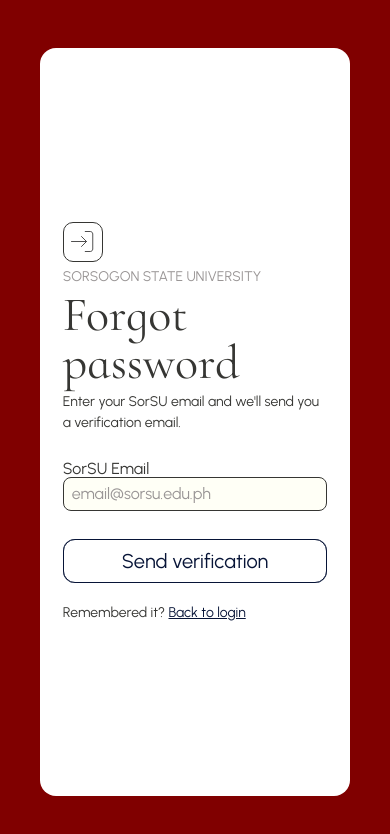
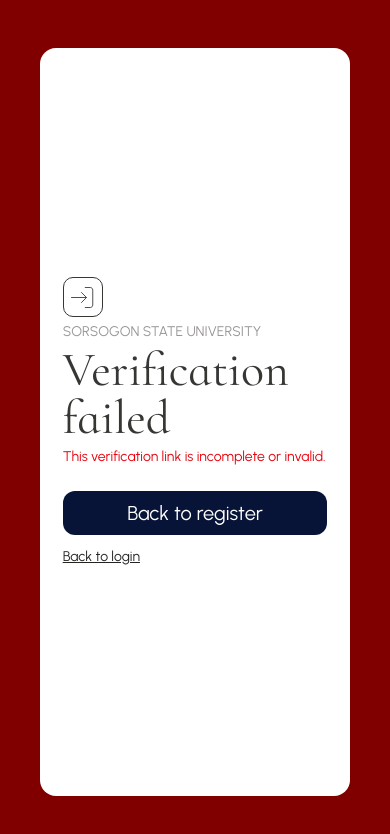
Before and after one commit to myaano/Capstone, a Next.js app: page /verify-email in a window 390 px wide. Shown: the top 834 px of the page. Built offline with nearby package versions, Linux system fonts and the light colour scheme; a web font is replaced by a local one.

Commit message:
verify-email fix

```diff
--- a/src/app/verify-email/page.js
+++ b/src/app/verify-email/page.js
@@ -1,62 +1,83 @@
 "use client";
+
+import { useEffect, useRef, useState } from "react";
 import Image from "next/image";
+import Link from "next/link";
 import Rizal from "../../../public/Rizal.jpg";
-import Link from "next/link";
-import { useState, useEffect } from "react";
 
-const API = "https://capstone-backend-1yta.onrender.com/api";
+const API_URL = "https://capstone-backend-1yta.onrender.com";
 
-// Pulls the message out of a failed response so the page shows the backend's
-// own error: the first field error for Laravel validation failures
-// ({ message, errors: { field: [..] } }), otherwise the top-level message.
-async function backendError(res) {
-  const data = await res.json().catch(() => null);
-  const firstFieldError = data?.errors
-    ? Object.values(data.errors)[0]?.[0]
-    : null;
-  return firstFieldError || data?.message || `Request failed (${res.status})`;
+// This page is where the "Verify email" button in the email lands, e.g.
+//   /verify-email?id=1&hash=abc123&expires=1760000000&signature=xyz
+// It calls the backend's signed route with the same expires + signature.
+// No email input needed: the user was already identified by the link itself.
+export default function VerifyEmailPage() {
+  const [status, setStatus] = useState("loading"); // "loading" | "success" | "error"
+  const [message, setMessage] = useState("");
+  const hasRun = useRef(false);
+
+  useEffect(() => {
+    // dev strict mode runs effects twice; the link should only be used once
+    if (hasRun.current) return;
+    hasRun.current = true;
+
+    const params = new URLSearchParams(window.location.search);
+    const id = params.get("id");
+    const hash = params.get("hash");
+    const expires = params.get("expires");
+    const signature = params.get("signature");
+
+    if (!id || !hash || !expires || !signature) {
+      setStatus("error");
+      setMessage("This verification link is incomplete or invalid.");
+      return;
     }
 
-async function post(path, body) {
-  return fetch(`${API}${path}`, {
-    method: "POST",
-    headers: {
-      "Content-Type": "application/json",
-      Accept: "application/json",
-    },
-    body: JSON.stringify(body),
-  });
+    // IMPORTANT: only forward `expires` and `signature`. Laravel's signature
+    // covers the whole query string, so extra params (like id/hash) would make
+    // the signature invalid.
+    const query = `expires=${encodeURIComponent(expires)}&signature=${encodeURIComponent(signature)}`;
+
+    fetch(`${API_URL}/api/email/verify/${id}/${hash}?${query}`, {
+      headers: { Accept: "application/json" },
+    })
+      .then(async (res) => {
+        const data = await res.json().catch(() => ({}));
+        if (res.ok) {
+          setStatus("success");
+          setMessage(
+            data.message || "Your email has been verified. You can now log in.",
+          );
+          return;
         }
-
-const inputClass =
-  "rounded-lg border border-[#363633] bg-[#fffff6] px-2 py-1 text-[#363633] outline-[#363633] placeholder:text-[#999595]";
-
-// Animated button, same style as the login page
-function PrimaryButton({ children, loading, onClick, type = "submit" }) {
-  return (
-    <div
-      className={`group relative flex w-full cursor-pointer active:opacity-70 ${
-        loading ? "pointer-events-none opacity-60" : ""
-      }`}
-    >
-      <button
-        type={type}
-        onClick={onClick}
-        disabled={loading}
-        className="flex w-full items-center justify-center rounded-xl bg-[#071437] p-2 text-xl text-white"
-      >
-        {children}
-      </button>
-      <div className="pointer-events-none absolute inset-0 z-20 flex items-center justify-center rounded-xl border border-[#071437] bg-white text-xl text-[#071437] transition-[clip-path,background-color,color] duration-500 [clip-path:polygon(0_0%,101%_0%,101%_101%,0_101%)] group-hover:bg-white group-hover:text-[#071437] group-hover:[clip-path:polygon(0_0%,0%_0%,0%_101%,0_101%)]">
-        {loading ? "Please wait..." : children}
-      </div>
-    </div>
+        setStatus("error");
+        if (res.status === 403) {
+          setMessage(
+            "This link is invalid or has expired. Please register again or contact support.",
+          );
+        } else {
+          setMessage(
+            data.message || "Verification failed. Please try again later.",
           );
         }
+      })
+      .catch(() => {
+        setStatus("error");
+        setMessage("Could not reach the server. Please try again.");
+      });
+  }, []);
 
-// Left photo + quote panel
-function PhotoPanel() {
+  const title =
+    status === "loading"
+      ? "Verifying"
+      : status === "success"
+        ? "Verified"
+        : "Verification failed";
+
   return (
+    <div className="h-screen bg-[#800000] px-10 py-12">
+      <div className="flex h-full rounded-2xl">
+        {/* LEFT: photo + quote */}
         <div className="relative hidden w-[60%] overflow-hidden rounded-l-2xl bg-white lg:block">
           <div className="absolute h-full w-full">
             <Image
@@ -70,18 +91,17 @@
           </div>
           <div className="font-urbanist absolute bottom-20 z-10 pl-5 text-white select-none">
             <p className="text-5xl font-semibold">
-          If Knowledge is the heritage of mankind, only the brave inherit it.
+              If Knowledge is the heritage of mankind, only the brave inherit
+              it.
             </p>
             <p className="text-2xl font-light">— Jose Rizal, Noli Me Tangere</p>
           </div>
         </div>
-  );
-}
 
-// Logo + titles
-function Header({ title, subtitle }) {
-  return (
-    <>
+        {/* RIGHT: status */}
+        <div className="flex flex-1 items-center justify-center rounded-2xl bg-white px-2 lg:rounded-l-none lg:rounded-r-2xl lg:px-10">
+          <div className="flex w-[90%] flex-col gap-6">
+            <div>
               <div className="inline-flex h-10 w-10 items-center justify-center rounded-[10px] border border-[#363633] bg-white">
                 <svg
                   width="23"
@@ -105,152 +125,51 @@
                 <p className="font-cormorant_infant text-5xl leading-none text-[#363633] select-none">
                   {title}
                 </p>
-        <p className="font-urbanist text-[14px] text-[#363633]">{subtitle}</p>
+                <p
+                  role={status === "error" ? "alert" : "status"}
+                  className={`font-urbanist text-[14px] ${
+                    status === "error" ? "text-red-600" : "text-[#363633]"
+                  }`}
+                >
+                  {status === "loading"
+                    ? "Please wait while we verify your SorSU email..."
+                    : message}
+                </p>
               </div>
-    </>
-  );
-}
+            </div>
 
-const RESEND_COOLDOWN = 60; // seconds
+            {status === "loading" && (
+              <div
+                aria-hidden="true"
+                className="h-8 w-8 animate-spin rounded-full border-4 border-[#363633]/20 border-t-[#800000]"
+              />
+            )}
 
-// Step 1: the user enters their email and the backend emails them a
-// verification link. That link opens /reset-password (see that page).
-export default function ForgotPassword() {
-  const [email, setEmail] = useState("");
-  const [sent, setSent] = useState(false);
-  const [error, setError] = useState("");
-  const [info, setInfo] = useState(""); // success message from the backend
-  const [loading, setLoading] = useState(false);
-  const [cooldown, setCooldown] = useState(0);
+            {status === "success" && (
+              <Link
+                href="/login"
+                className="font-urbanist flex w-full items-center justify-center rounded-xl bg-[#071437] p-2 text-xl text-white transition-opacity hover:opacity-90 active:opacity-70"
+              >
+                Go to login
+              </Link>
+            )}
 
-  // Counts the resend cooldown down once per second
-  useEffect(() => {
-    if (cooldown <= 0) return;
-    const timer = setTimeout(() => setCooldown((c) => c - 1), 1000);
-    return () => clearTimeout(timer);
-  }, [cooldown]);
-
-  // POST /forgot-password: the backend sends the verification email
-  const sendVerification = async (e) => {
-    e?.preventDefault();
-    if (loading || cooldown > 0) return;
-    setError("");
-    setInfo("");
-    setLoading(true);
-    try {
-      const res = await post("/forgot-password", { email });
-      if (!res.ok) {
-        setError(await backendError(res));
-        return;
-      }
-      const data = await res.json().catch(() => ({}));
-      setInfo(data.message || "");
-      setSent(true);
-      setCooldown(RESEND_COOLDOWN);
-    } catch {
-      setError("Could not reach the server. Please try again.");
-    } finally {
-      setLoading(false);
-    }
-  };
-
-  return (
-    <div className="h-screen bg-[#800000] px-10 py-12">
-      <div className="flex h-full rounded-2xl">
-        <PhotoPanel />
-
-        <div className="flex flex-1 items-center justify-center overflow-y-auto rounded-2xl bg-white px-2 py-6 lg:rounded-l-none lg:rounded-r-2xl lg:px-10">
-          <div className="my-auto flex w-[90%] flex-col gap-5">
-            <div>
-              <Header
-                title={sent ? "Check your email" : "Forgot password"}
-                subtitle={
-                  sent
-                    ? `We sent a verification link to ${email}. Open it to choose a new password.`
-                    : "Enter your SorSU email and we'll send you a verification email."
-                }
-              />
-
-              {!sent ? (
-                <form
-                  noValidate
-                  onSubmit={sendVerification}
-                  className="font-urbanist flex flex-col gap-7 pt-7"
+            {status === "error" && (
+              <div className="font-urbanist flex flex-col gap-3">
+                <Link
+                  href="/register"
+                  className="flex w-full items-center justify-center rounded-xl bg-[#071437] p-2 text-xl text-white transition-opacity hover:opacity-90 active:opacity-70"
                 >
-                  <div className="flex flex-col">
-                    <label
-                      htmlFor="email"
-                      className="leading-none text-[#363633] select-none"
+                  Back to register
+                </Link>
+                <Link
+                  href="/login"
+                  className="text-sm text-[#242423] underline"
                 >
-                      SorSU Email
-                    </label>
-                    <input
-                      id="email"
-                      placeholder="email@sorsu.edu.ph"
-                      type="email"
-                      value={email}
-                      onChange={(e) => setEmail(e.target.value)}
-                      className={inputClass}
-                    />
-                  </div>
-                  {error && (
-                    <p role="alert" className="-mt-4 text-sm text-red-600">
-                      {error}
-                    </p>
-                  )}
-                  <PrimaryButton loading={loading}>
-                    Send verification
-                  </PrimaryButton>
-                </form>
-              ) : (
-                <div className="font-urbanist flex flex-col gap-4 pt-7">
-                  <p className="text-sm text-[#363633]">
-                    Didn&apos;t get it? Check your spam folder, or{" "}
-                    <button
-                      type="button"
-                      onClick={sendVerification}
-                      disabled={loading || cooldown > 0}
-                      className="text-[#071437] underline disabled:no-underline disabled:opacity-50"
-                    >
-                      {loading
-                        ? "Sending..."
-                        : cooldown > 0
-                          ? `Resend in ${cooldown}s`
-                          : "resend the email"}
-                    </button>
-                    .
-                  </p>
-                  {info && !error && (
-                    <p role="status" className="text-sm text-[#363633]">
-                      {info}
-                    </p>
-                  )}
-                  {error && (
-                    <p role="alert" className="text-sm text-red-600">
-                      {error}
-                    </p>
-                  )}
-                  <button
-                    type="button"
-                    onClick={() => {
-                      setSent(false);
-                      setError("");
-                      setInfo("");
-                    }}
-                    className="self-start text-sm text-[#363633] underline"
-                  >
-                    Use a different email
-                  </button>
+                  Back to login
+                </Link>
               </div>
             )}
-            </div>
-
-            <p className="font-urbanist text-sm text-[#363633]">
-              Remembered it?{" "}
-              <Link href="/login" className="text-[#071437] underline">
-                Back to login
-              </Link>
-            </p>
           </div>
         </div>
       </div>
```
Lines whose indentation alone changed are shown as unchanged.
